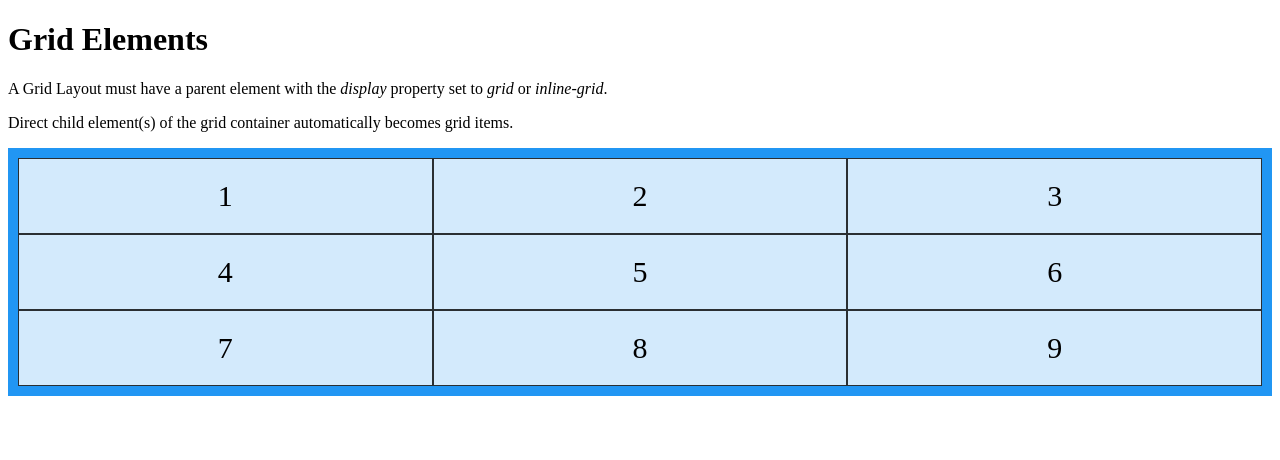
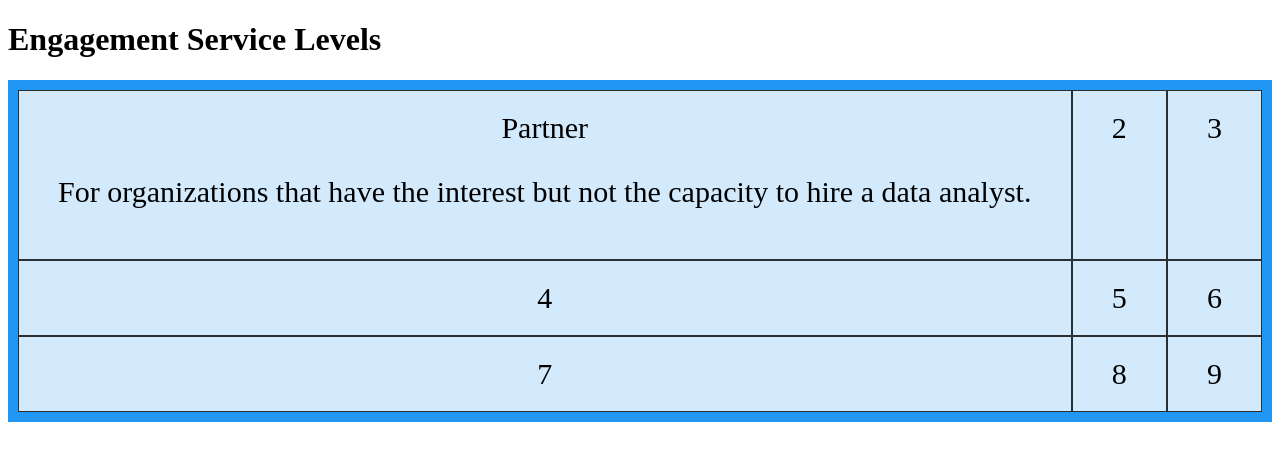
Before and after one commit to apetteruti/grid, a plain HTML site: page index.html in a window 1280 px wide. Drawn offline with Linux system fonts and the light colour scheme.

Commit message:
Update index.html

```diff
--- a/index.html
+++ b/index.html
@@ -19,14 +19,12 @@
 </head>
 <body>
 
-<h1>Grid Elements</h1>
+<h1>Engagement Service Levels</h1>
 
-<p>A Grid Layout must have a parent element with the <em>display</em> property set to <em>grid</em> or <em>inline-grid</em>.</p>
-
-<p>Direct child element(s) of the grid container automatically becomes grid items.</p>
 
 <div class="grid-container">
-  <div class="grid-item">1</div>
+  <div class="grid-item">Partner
+<p>For organizations that have the interest but not the capacity to hire a data analyst.<p></div>
   <div class="grid-item">2</div>
   <div class="grid-item">3</div>
   <div class="grid-item">4</div>
```
